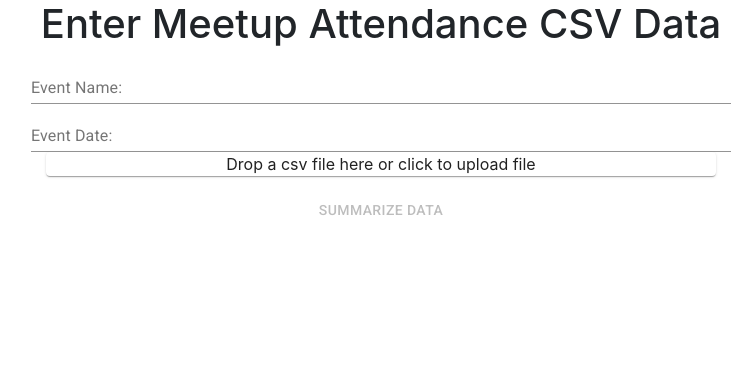
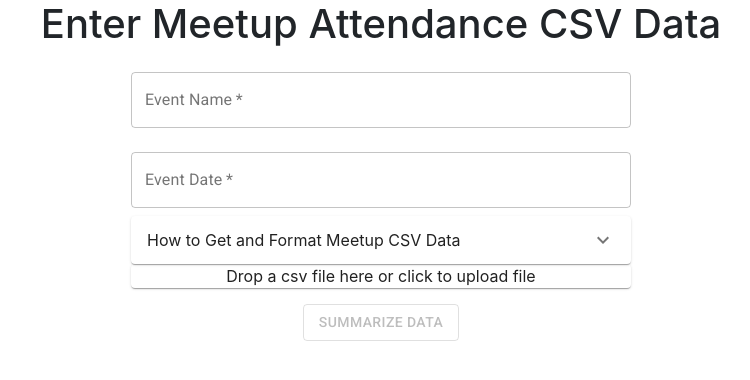
Before and after one commit to commanderking/meetup-analyzer-api, a React (Create React App) app in the folder web/: page / in a window 1280 px wide. Shown: the top 380 px of the page, without its empty margins (259-1009 px from the left). Built offline with nearby package versions, Linux system fonts and the light colour scheme; no server answers; what auth0-js, moment-range would draw is missing.

Commit message:
add steps on how to download and format csv data

```diff
--- a/web/package.json
+++ b/web/package.json
@@ -5,6 +5,7 @@
   "dependencies": {
     "@emotion/core": "^10.0.10",
     "@material-ui/core": "^4.4.0",
+    "@material-ui/icons": "^4.2.1",
     "@types/recharts": "^1.1.16",
     "auth0-js": "^9.10.2",
     "bootstrap": "^4.3.1",
@@ -24,6 +25,7 @@
     "@types/lodash": "^4.14.123",
     "@types/moment-range": "^3.1.2",
     "@types/react": "^16.8.10",
+    "@types/react-router-dom": "^4.3.5",
     "@types/reactstrap": "^7.1.3",
     "react-scripts": "3.0.0"
   },
--- a/web/src/common/components/CsvDropZone.tsx
+++ b/web/src/common/components/CsvDropZone.tsx
@@ -38,11 +38,14 @@ const CsvDropZone = ({ setCanSubmit, setCsvData }: Props) => {
   });
 
   return (
-    <div className="container">
+    <div className="CsvDropZone">
       <Paper
         css={css`
            {
+            width: 100%;
             padding: 20px;
+            margin-top: 20px;
+            margin-bottom: 20px;
           }
         `}
       >
--- /dev/null
+++ b/web/src/common/components/RouterLink.tsx
@@ -0,0 +1,31 @@
+import { Link } from "react-router-dom";
+import { ReactChild } from "react";
+/** @jsx jsx */
+import { css, jsx } from "@emotion/core";
+
+type Props = {
+  to: string;
+  children: ReactChild;
+};
+
+const RouterLink = ({ to, children }: Props) => (
+  <Link
+    to={to}
+    css={css`
+       {
+        text-decoration: none;
+        &:focus,
+        &:hover,
+        &:visited,
+        &:link,
+        &:active {
+          text-decoration: none;
+        }
+      }
+    `}
+  >
+    {children}
+  </Link>
+);
+
+export default RouterLink;
--- a/web/src/features/dashboard/components/EventCard.tsx
+++ b/web/src/features/dashboard/components/EventCard.tsx
@@ -5,9 +5,9 @@ import Card from "@material-ui/core/Card";
 import moment from "moment";
 import { EventResponse } from "../../../requests/eventTypes";
 import EventCardStat from "./EventCardStat";
-// @ts-ignore
-import { Link } from "react-router-dom";
+// import { Link } from "react-router-dom";
 import Button from "@material-ui/core/Button";
+import RouterLink from "common/components/RouterLink";
 
 type Props = {
   event: EventResponse;
@@ -49,25 +49,11 @@ const EventCard = ({ event }: Props) => {
         <EventCardStat stat={attendees} description="Attendees" />
         <EventCardStat stat={attendancePercent} description="Show Rate" />
       </div>
-      <Link
-        to={`/event/${id}`}
-        css={css`
-           {
-            text-decoration: none;
-            &:focus,
-            &:hover,
-            &:visited,
-            &:link,
-            &:active {
-              text-decoration: none;
-            }
-          }
-        `}
-      >
+      <RouterLink to={`/event/${id}`}>
         <Button color="primary" variant="outlined">
           Details
         </Button>
-      </Link>
+      </RouterLink>
     </Card>
   );
 };
--- /dev/null
+++ b/web/src/features/singleMeetingAnalysis/components/CsvSetupSteps.tsx
@@ -0,0 +1,75 @@
+import React from "react";
+import List from "@material-ui/core/List";
+import ListItem from "@material-ui/core/ListItem";
+import Divider from "@material-ui/core/Divider";
+import ListItemText from "@material-ui/core/ListItemText";
+import ExpansionPanel from "@material-ui/core/ExpansionPanel";
+import ExpansionPanelSummary from "@material-ui/core/ExpansionPanelSummary";
+import ExpansionPanelDetails from "@material-ui/core/ExpansionPanelDetails";
+import ExpandMoreIcon from "@material-ui/icons/ExpandMore";
+
+const CsvSetupSteps = () => {
+  return (
+    <div>
+      <ExpansionPanel>
+        <ExpansionPanelSummary
+          expandIcon={<ExpandMoreIcon />}
+          aria-controls="panel1a-content"
+          id="panel1a-header"
+        >
+          <span>How to Get and Format Meetup CSV Data</span>
+        </ExpansionPanelSummary>
+        <ExpansionPanelDetails>
+          <List>
+            <ListItem alignItems="flex-start">
+              <ListItemText
+                primary="1) Download Attendees Excel File From Meetup"
+                secondary={
+                  <div>
+                    <a href="https://help.meetup.com/hc/en-us/articles/360004373231-How-do-I-download-print-my-event-attendee-list-">
+                      Meetup Steps
+                    </a>
+                    <ol>
+                      <li>Navigate to the event's page.</li>
+                      <li>
+                        Select Organizer tools and choose Manage Attendees.
+                      </li>
+                      <li>Select Tools and choose Download attendees.</li>
+                    </ol>
+                  </div>
+                }
+              />
+            </ListItem>
+            <Divider component="li" />
+            <ListItem alignItems="flex-start">
+              <ListItemText
+                primary="2) Add Attendance Column and Y for each attendee"
+                secondary={
+                  <div>
+                    <ol>
+                      <li>Open the downloaded excel file.</li>
+                      <li>
+                        Add a new column and type "Attendance" into the first
+                        row.
+                      </li>
+                      <li>
+                        For each attendee that attended, type "Y" in the
+                        Attendance Column
+                      </li>
+                    </ol>
+                  </div>
+                }
+              />
+            </ListItem>
+            <Divider component="li" />
+            <ListItem alignItems="flex-start">
+              <ListItemText primary="3) Save excel file as a CSV." />
+            </ListItem>
+          </List>
+        </ExpansionPanelDetails>
+      </ExpansionPanel>
+    </div>
+  );
+};
+
+export default CsvSetupSteps;
--- a/web/src/features/singleMeetingAnalysis/components/SingleMeetingForm.tsx
+++ b/web/src/features/singleMeetingAnalysis/components/SingleMeetingForm.tsx
@@ -4,9 +4,10 @@ import { useState } from "react";
 import csv from "csvtojson";
 import { bindRawMeetupData } from "../SingleMeetingAnalysisUtils";
 // import { Button, Label, FormGroup, Input, Form, Col } from "reactstrap";
-import { Button, FormControl, Input, InputLabel } from "@material-ui/core";
+import { Button, FormControl, TextField } from "@material-ui/core";
 import { makeStyles } from "@material-ui/styles";
 import CsvDropZone from "common/components/CsvDropZone";
+import CsvSetupSteps from "features/singleMeetingAnalysis/components/CsvSetupSteps";
 
 const useStyles = makeStyles({
   formControl: {
@@ -51,14 +52,16 @@ const SingleMeetingForm = ({
       <h1>Enter Meetup Attendance CSV Data</h1>
       <div
         css={css`
-          width: 700px;
+          width: 500px;
           margin: auto;
         `}
       >
         <form>
           <FormControl className={classes.formControl}>
-            <InputLabel>Event Name: </InputLabel>
-            <Input
+            <TextField
+              margin="normal"
+              label="Event Name"
+              variant="outlined"
               value={eventName}
               placeholder="Name of your event..."
               onChange={handleEventNameChange}
@@ -67,8 +70,10 @@ const SingleMeetingForm = ({
             />
           </FormControl>
           <FormControl className={classes.formControl}>
-            <InputLabel>Event Date: </InputLabel>
-            <Input
+            <TextField
+              margin="normal"
+              variant="outlined"
+              label="Event Date"
               value={eventDate}
               placeholder="MM/DD/YYYY"
               onChange={handleEventDateChange}
@@ -76,9 +81,14 @@ const SingleMeetingForm = ({
               fullWidth
             />
           </FormControl>
+          <CsvSetupSteps />
           <CsvDropZone setCsvData={setMeetupData} setCanSubmit={() => true} />
-
-          <Button type="submit" onClick={submitJSON} disabled={!canSubmit}>
+          <Button
+            variant="outlined"
+            type="submit"
+            onClick={submitJSON}
+            disabled={!canSubmit}
+          >
             Summarize Data
           </Button>
         </form>
```
Also changed, not shown: 1 other file (tests, documents, lock files or other folders).
